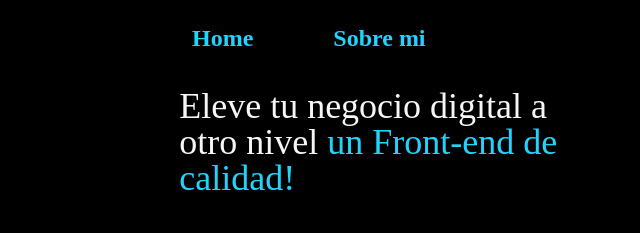
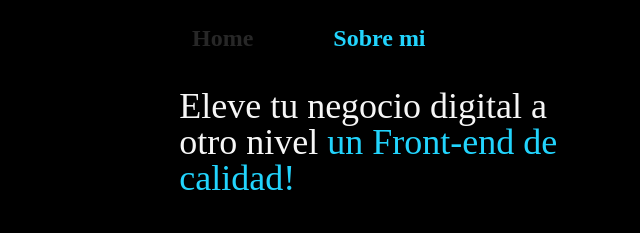
Before and after one commit to WhiteZander/Portafolio, a plain HTML site: page index.html in a window 1280 px wide. In both pictures the pointer is over the link "Home". Shown: the top 233 px of the page, 0-640 px from the left. Drawn offline with Linux system fonts and the light colour scheme.

```diff
--- a/styles/style.css
+++ b/styles/style.css
@@ -21,7 +21,7 @@ header{
 }
 
 .menuLink:hover{
-    colo:var(--color-hover);
+    color:var(--color-hover);
 }
 
 .menu{
```
